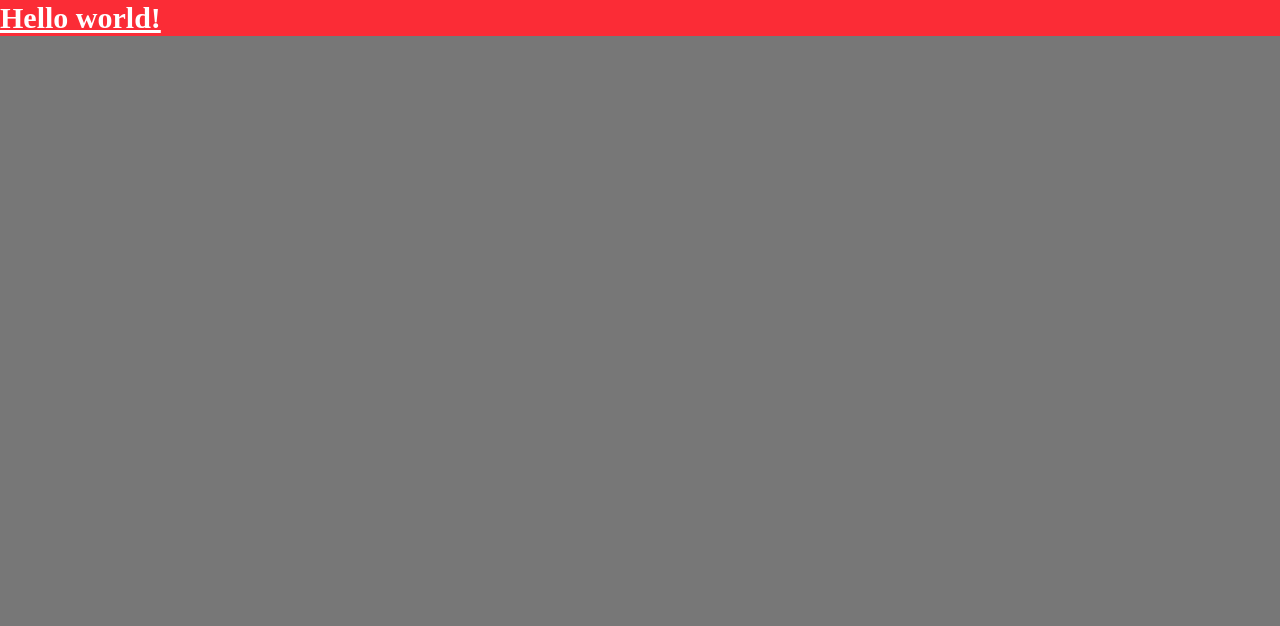
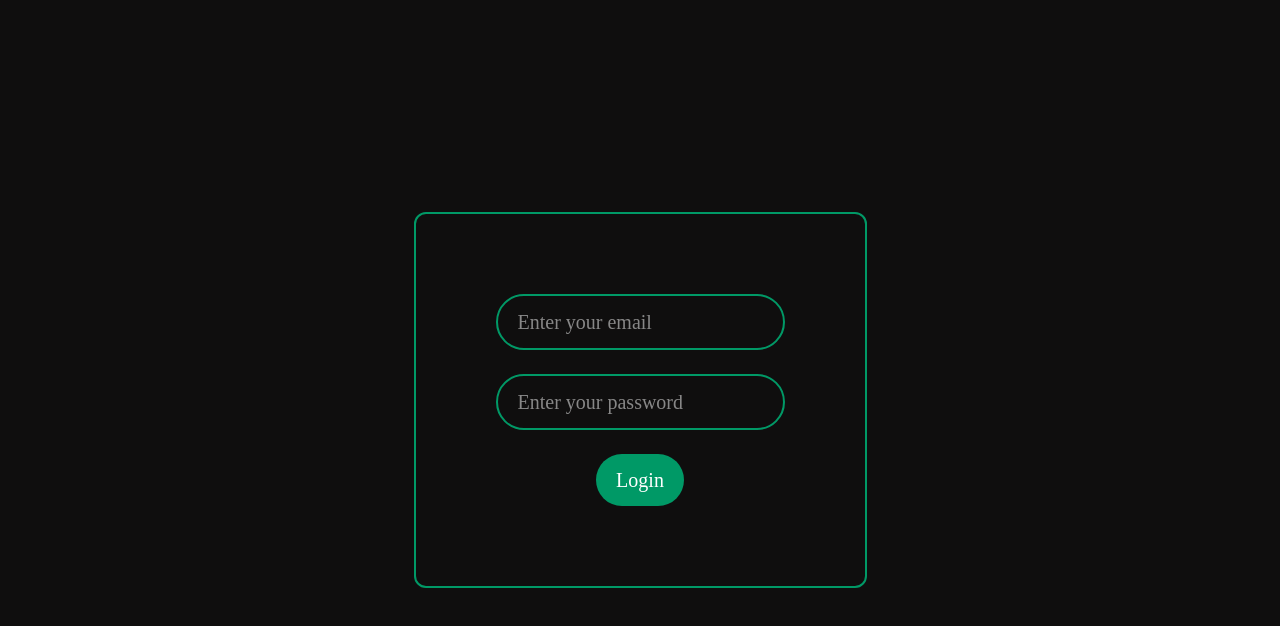
Before and after one commit to Nabanit31/EMS, a React (Vite) app: page / in a window 1280 px wide. Shown: the top 626 px of the page. Built offline with nearby package versions, Linux system fonts and the light colour scheme.

Commit message:
Created Login Form Learnt the submit handler,usestate case and on submit function

```diff
--- a/src/App.jsx
+++ b/src/App.jsx
@@ -1,12 +1,10 @@
-import React from 'react'
+
+import Login from './Components/Auth/Login'
 
 const App = () => {
   return (
     <>
-     <h1 class="text-3xl font-bold underline bg-red-500">
-    Hello world!
-  </h1>
-
+     <Login/>
 
     </>
   )
--- a/src/Components/Auth/Login.jsx
+++ b/src/Components/Auth/Login.jsx
@@ -1,8 +1,58 @@
-import React from 'react'
+import { useState } from 'react';
 
 const Login = () => {
+
+  const [email, setEmail] = useState('')
+  const [password, setPassword] = useState('')
+
+  // Basically in submit handler we are preventing the
+  // default behaviour of the form which is to refresh the page
+  // along with that we are logging the email and password
+  // and then setting the email and password to empty string
+
+  const SubmitHandler = (e) => {
+    e.preventDefault()
+    console.log("Email is : ", email)
+    console.log("Password is : ", password)
+
+    setEmail('')
+    setPassword('')
+
+  }
+
+
   return (
-    <div>Login</div>
+    <div className="flex h-screen w-screen items-center justify-center">
+
+      <div className="border-2 rounded-xl border-emerald-600 p-20">
+
+        <form className="flex flex-col items-center justify-center"
+          // basically in onsubmit we are calling the submit handler function
+          // which we have defined above
+          onSubmit={(e) => {
+            SubmitHandler(e)
+          }
+          }>
+          {/*an onchange we are calling the setemail that is the usestate function  */}
+          <input value={email}
+            onChange={(e) => setEmail(e.target.value)}
+
+            required className="text-black outline-none bg-transparent border-2 border-emerald-600 text-xl py-3 px-5 rounded-full placeholder:text-grey-400" type="email" placeholder="Enter your email" />
+
+          <input
+            value={password}
+            onChange={(e) => setPassword(e.target.value)}
+
+            required className="text-black outline-none bg-transparent border-2 border-emerald-600 text-xl py-3 px-5 rounded-full mt-6 placeholder:text-grey-400" type="password" placeholder="Enter your password" />
+
+          <button className="text-white border-none border-2 bg-emerald-600 text-xl py-3 px-5 rounded-full mt-6 ">Login</button>
+
+        </form>
+
+      </div>
+
+
+    </div>
   )
 }
 
--- a/src/index.css
+++ b/src/index.css
@@ -1,15 +1,15 @@
 @import "tailwindcss";
 
 *{
-  margin: 0;
-  padding: 0;
+  /* margin: 0;
+  padding: 0; */
   box-sizing: border-box;
   font-family: gilroy;
   color: #fff;
 }
 html,
 body{
-  background-color: #777777;
+  background-color: #0f0e0e;
   height: 100%;
   width: 100%;
 }
```
